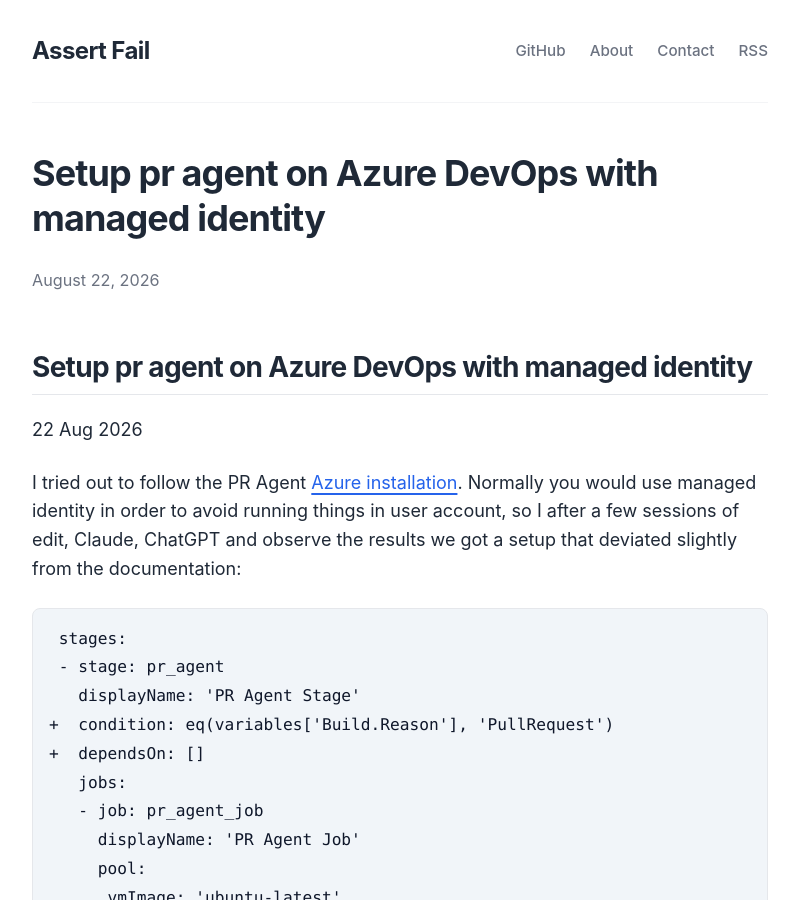
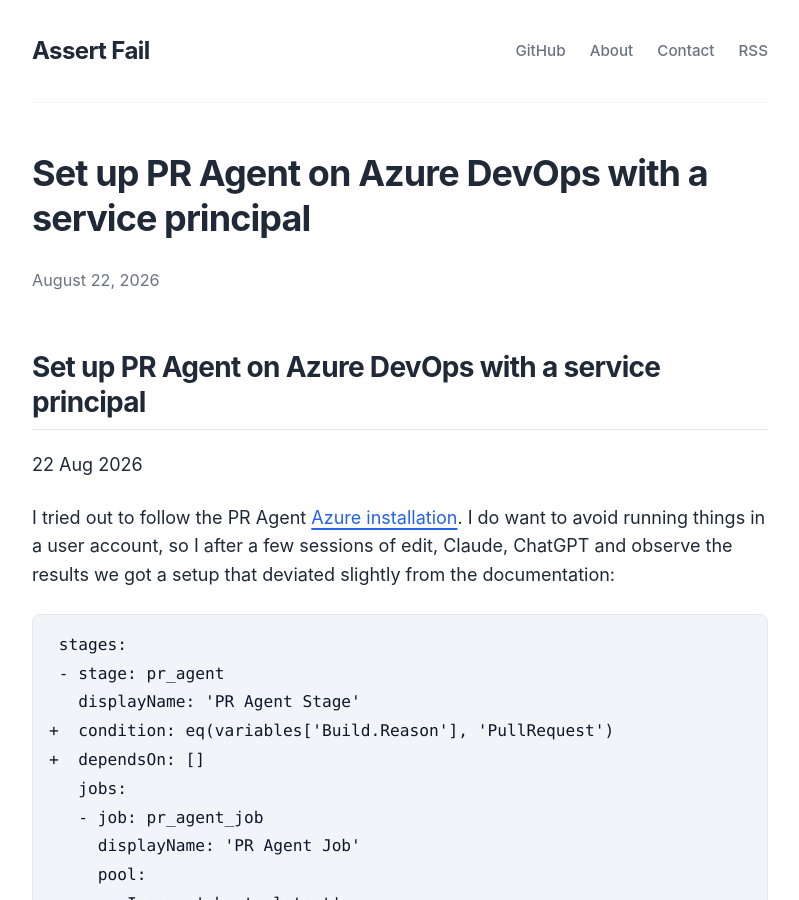
Before and after one commit to wallymathieu/assertfail, a Jekyll site: the page built from _posts/2026-08-22-Setup-PR-Agent-on-Azure-DevOps-with-service-principal.md, in a window 1280 px wide and 900 px high. Shown: the whole window, without its empty margins (240-1039 px from the left). Built offline with Jekyll 4.4.1, drawn with Linux system fonts in a browser that asks for light colours.

Commit message:
Title and intro talked about managed identity instead of enterprise application

````diff
--- a/_posts/2026-08-22-Setup-pr-agent-on-Azure-DevOps-with-managed-identity.md
+++ b/_posts/2026-08-22-Setup-PR-Agent-on-Azure-DevOps-with-service-principal.md
@@ -1,11 +1,11 @@
 ---
 layout: post
-title: Setup pr agent on Azure DevOps with managed identity
+title: Set up PR Agent on Azure DevOps with a service principal
 date: 2026-08-22T08:19:30+00:00
 tags: LLM
 ---
 
-I tried out to follow the PR Agent [Azure installation](https://github.com/The-PR-Agent/pr-agent/blob/main/docs/docs/installation/azure.md). Normally you would use managed identity in order to avoid running things in user account, so I after a few sessions of edit, Claude, ChatGPT and observe the results we got a setup that deviated slightly from the documentation:
+I tried out to follow the PR Agent [Azure installation](https://github.com/The-PR-Agent/pr-agent/blob/main/docs/docs/installation/azure.md). I do want to avoid running things in a user account, so I after a few sessions of edit, Claude, ChatGPT and observe the results we got a setup that deviated slightly from the documentation:
 
 
 ```diff
````
